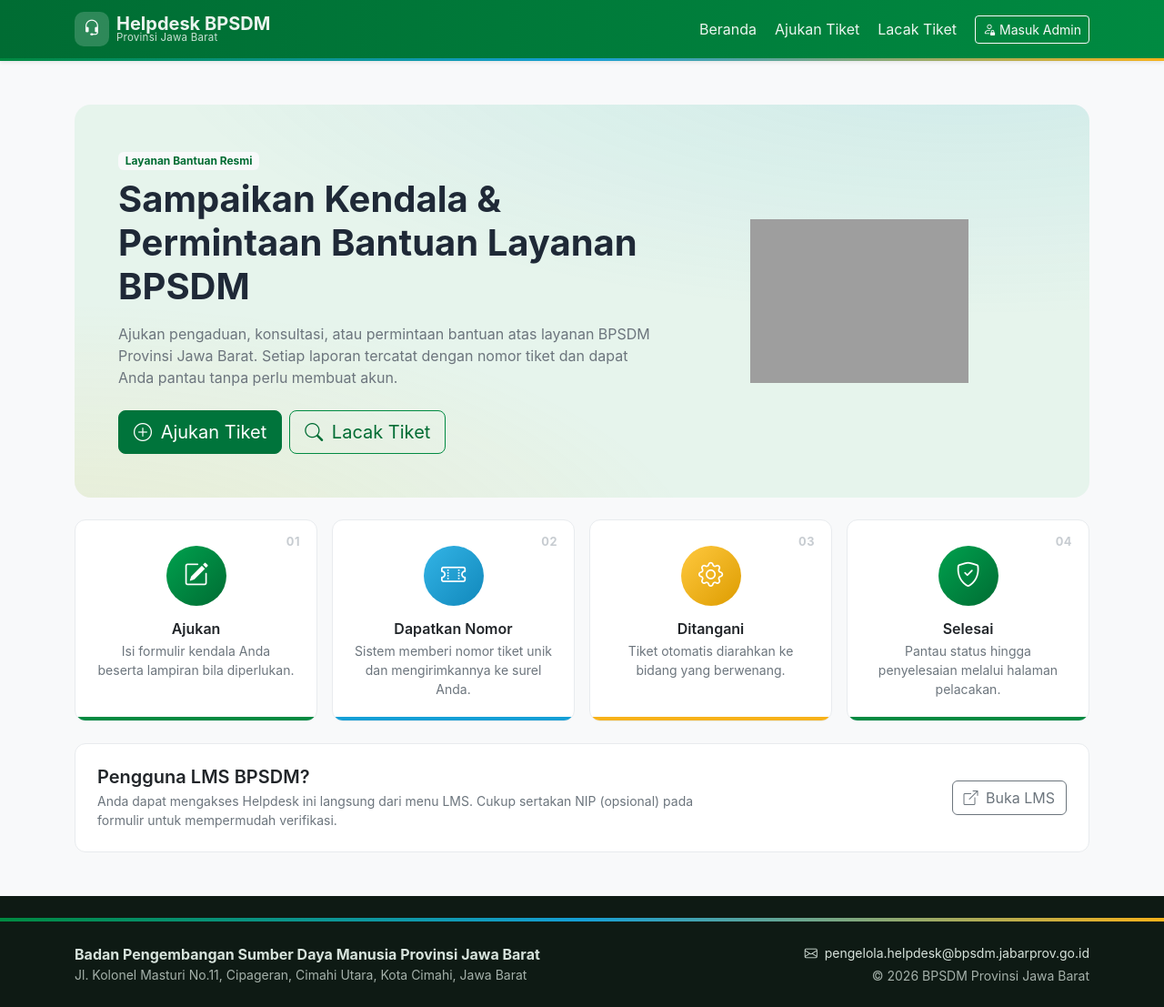
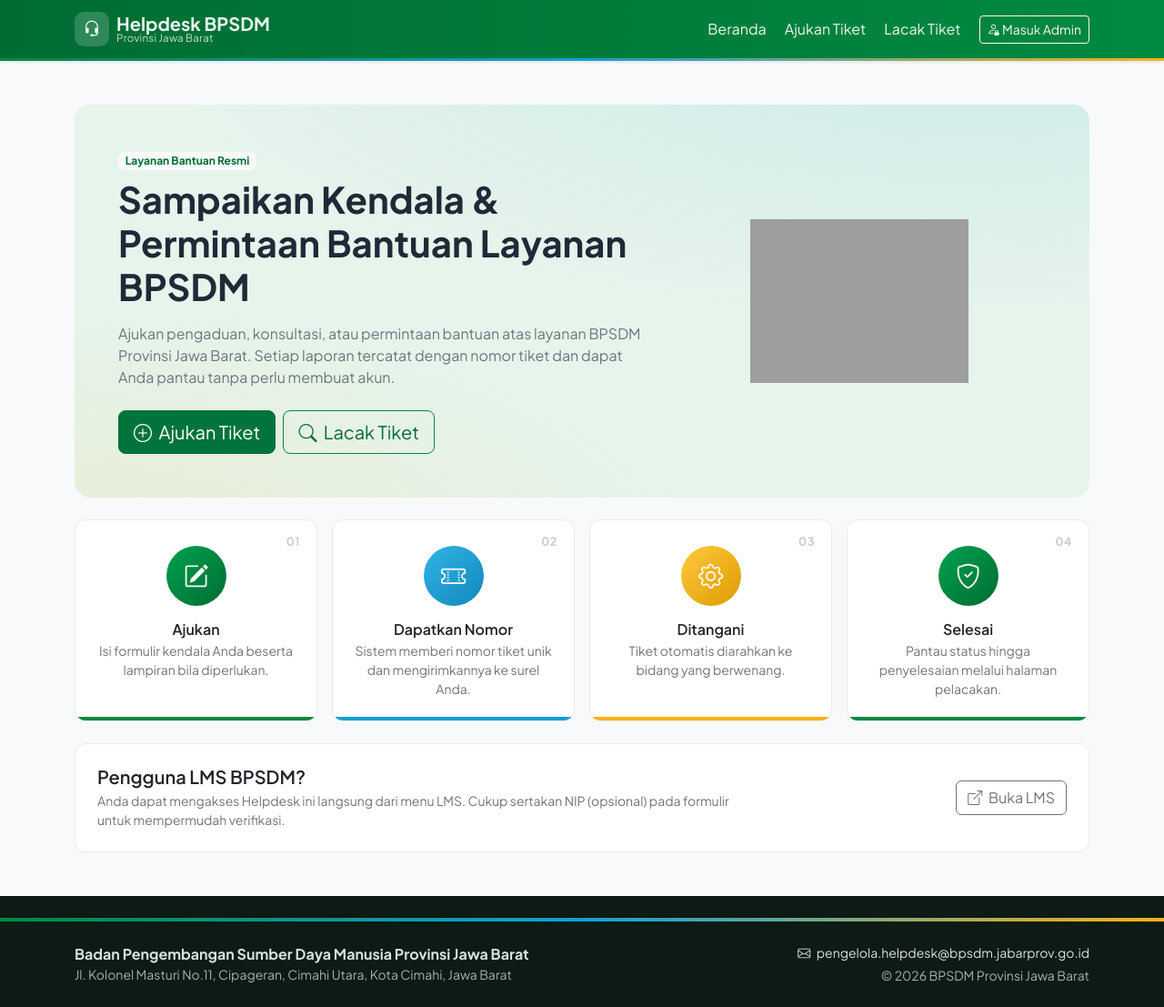
Before and after one commit to irfanisukirman/bpsdm-helpdesk, a Laravel app: page / in a window 1280 px wide. Shown: the whole page at 91% size. Run offline with Laravel 12, Linux system fonts and the light colour scheme; grey boxes are pictures that could not be loaded.

Commit message:
Ganti font utama ke Plus Jakarta Sans (self-host)
Pasang Plus Jakarta Sans (variable, subset latin & latin-ext) yang di-bundel
di public/fonts sehingga tidak bergantung server font eksternal — lebih privat
dan stabil untuk situs pemerintahan. Terapkan via @font-face + variabel
Bootstrap (--bs-font-sans-serif) agar seluruh halaman publik & dashboard ikut.
Memperbaiki juga kondisi sebelumnya yang menyebut Inter tetapi tidak memuatnya.

Co-Authored-By: Claude Opus 4.8 <noreply@anthropic.com>
Claude-Session: https://claude.ai/code/session_015jgPuUhd9cjrWWj4jGAMU3

```diff
--- a/public/css/helpdesk.css
+++ b/public/css/helpdesk.css
@@ -1,6 +1,25 @@
 /* Tema Helpdesk BPSDM — profesional, bersih, resmi (PRD Bagian 11).
    Palet diselaraskan dengan identitas visual resmi BPSDM Provinsi Jawa Barat:
    hijau (utama), cyan/biru langit, dan kuning emas. */
+
+/* Font utama: Plus Jakarta Sans (self-host, variable). Tidak bergantung server luar. */
+@font-face {
+    font-family: "Plus Jakarta Sans Variable";
+    font-style: normal;
+    font-display: swap;
+    font-weight: 200 800;
+    src: url("../fonts/plus-jakarta-sans-latin-wght-normal.woff2") format("woff2");
+    unicode-range: U+0000-00FF,U+0131,U+0152-0153,U+02BB-02BC,U+02C6,U+02DA,U+02DC,U+0304,U+0308,U+0329,U+2000-206F,U+2074,U+20AC,U+2122,U+2191,U+2193,U+2212,U+2215,U+FEFF,U+FFFD;
+}
+@font-face {
+    font-family: "Plus Jakarta Sans Variable";
+    font-style: normal;
+    font-display: swap;
+    font-weight: 200 800;
+    src: url("../fonts/plus-jakarta-sans-latin-ext-wght-normal.woff2") format("woff2");
+    unicode-range: U+0100-02AF,U+0304,U+0308,U+0329,U+1E00-1E9F,U+1EF2-1EFF,U+2020,U+20A0-20AB,U+20AD-20C0,U+2113,U+2C60-2C7F,U+A720-A7FF;
+}
+
 :root {
     /* Warna resmi logo */
     --hd-green: #008a41;
@@ -23,6 +42,8 @@
     --hd-muted: #6b7280;
 
     /* Selaraskan warna bawaan Bootstrap dengan brand */
+    --bs-font-sans-serif: "Plus Jakarta Sans Variable", "Plus Jakarta Sans", system-ui, -apple-system, "Segoe UI", Roboto, Arial, sans-serif;
+    --bs-body-font-family: var(--bs-font-sans-serif);
     --bs-primary: #159fd6;
     --bs-primary-rgb: 21, 159, 214;
     --bs-link-color: #006c33;
@@ -32,7 +53,7 @@
 
 body {
     color: var(--hd-ink);
-    font-family: "Inter", system-ui, -apple-system, "Segoe UI", Roboto, Arial, sans-serif;
+    font-family: "Plus Jakarta Sans Variable", "Plus Jakarta Sans", system-ui, -apple-system, "Segoe UI", Roboto, Arial, sans-serif;
 }
 
 /* Garis tiga warna resmi (motif identitas) */
```
Also changed, not shown: public/fonts/plus-jakarta-sans-latin-ext-wght-normal.woff2 (added), public/fonts/plus-jakarta-sans-latin-wght-normal.woff2 (added).
